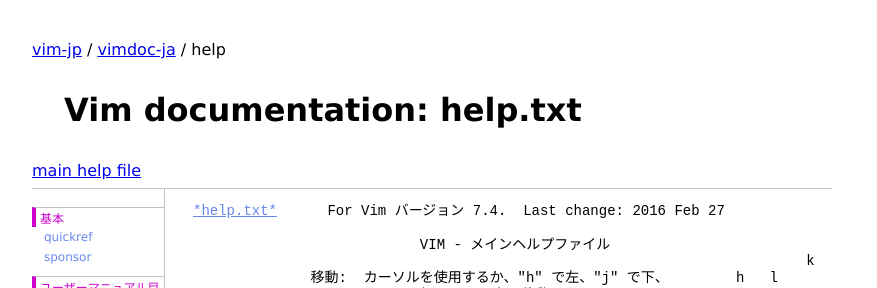
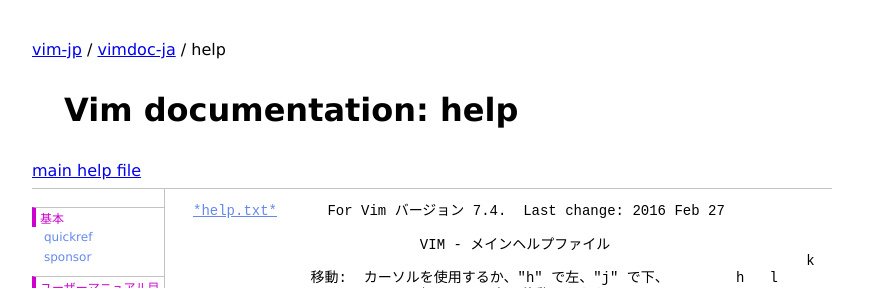
Before and after one commit to vim-jp/vimdoc-ja, a Jekyll site: the page built from index.html, in a window 1280 px wide and 900 px high. Shown: the top 288 px of the window, without its empty margins (208-1085 px from the left). Built offline with Jekyll 4.4.1, drawn with Linux system fonts in a browser that asks for light colours; nearby versions of some CDN libraries; comment, search, counter and statistics services are not loaded.

Commit message:
Remove '.txt'

```diff
--- a/_layouts/vimdoc.html
+++ b/_layouts/vimdoc.html
@@ -2,7 +2,7 @@
 <html>
 <head>
 <meta charset="UTF-8">
-<title>Vim: {{ page.helpname }}.txt</title>
+<title>Vim: {{ page.helpname }}</title>
 <meta name="Generator" content="Vim/7.4">
 <meta name="plugin-version" content="vim7.4_v1">
 <meta name="syntax" content="help">
@@ -34,7 +34,7 @@
   <a href="http://vim-jp.org/">vim-jp</a>
   / <a href="http://vim-jp.org/vimdoc-ja/">vimdoc-ja</a>
   / {{ page.helpname }}<br />
-  <a name="top"></a><h1>Vim documentation: {{ page.helpname }}.txt</h1>
+  <a name="top"></a><h1>Vim documentation: {{ page.helpname }}</h1>
   <a href="index.html">main help file</a>
 </div>
 </header>
```
